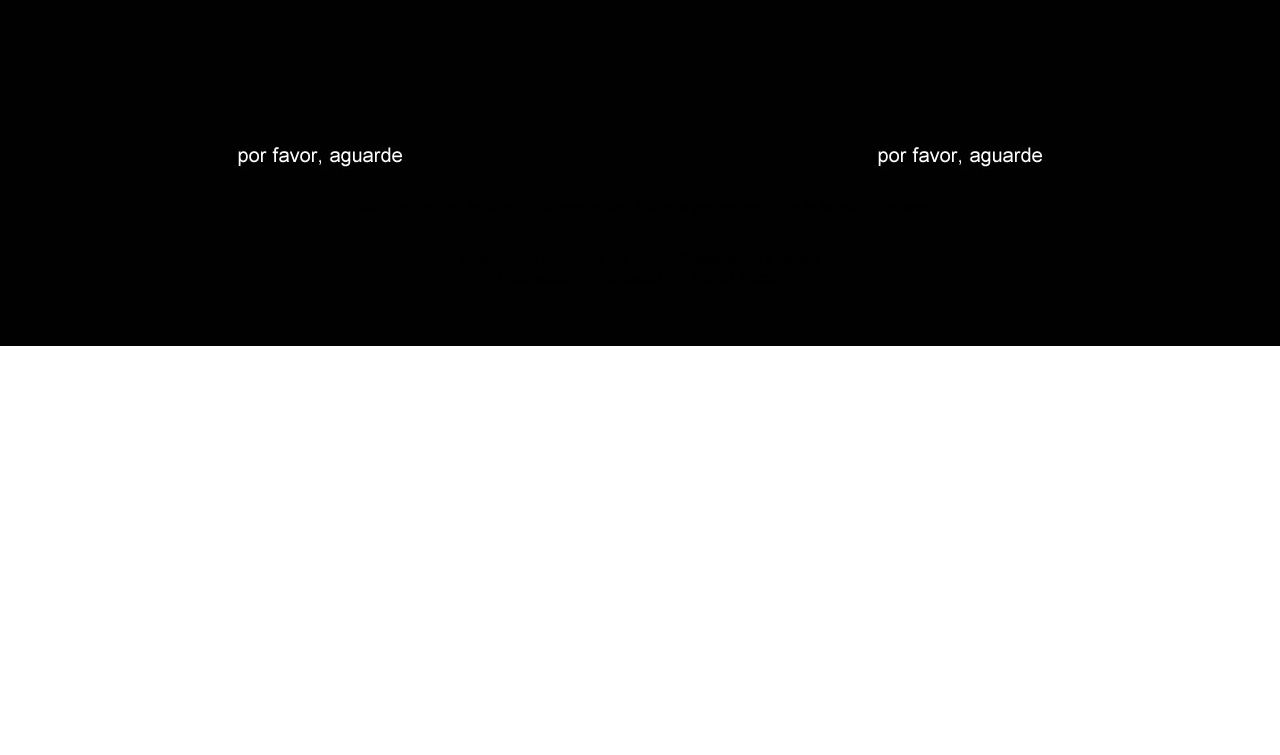
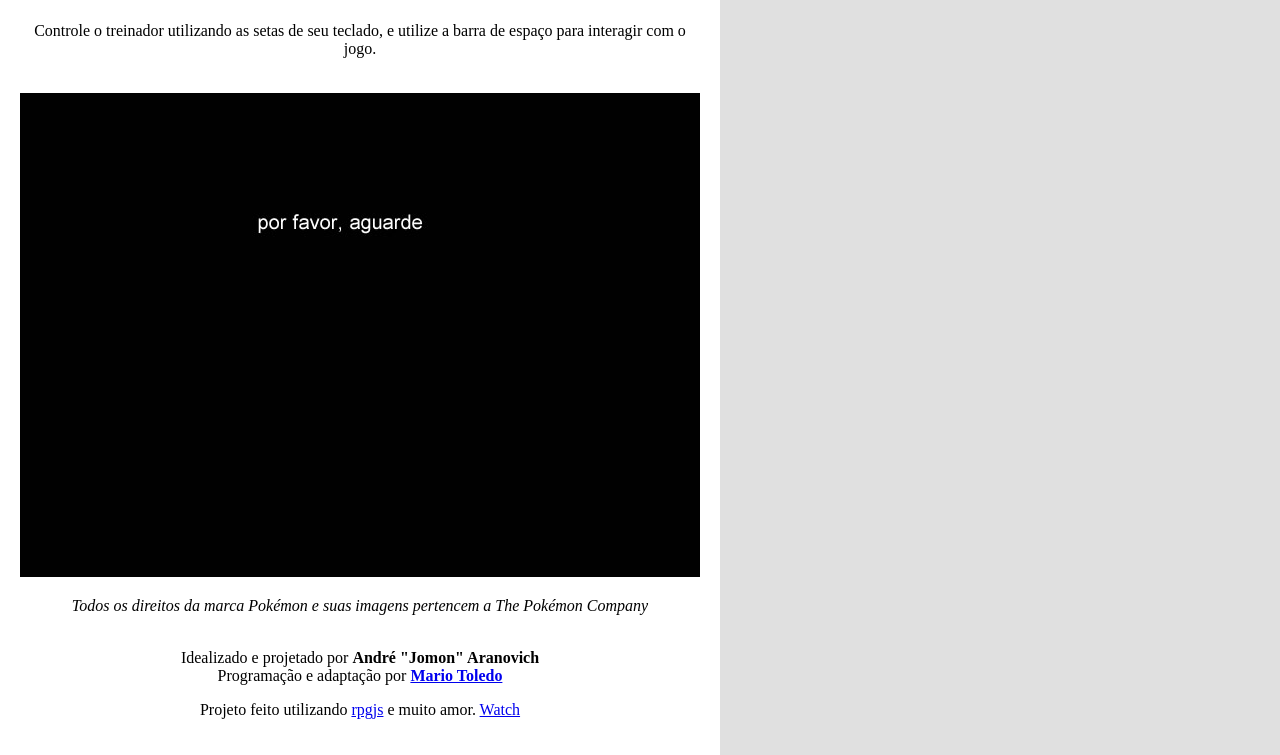
Before and after one commit to AndreJomon/pokemon-20th-timeline, a website: page index.html in a window 1280 px wide. Shown: the part 454-1209 px from the top of the page. Before the commit the page ends 800 px from the top, so only its background shows below. Drawn offline with Linux system fonts and the light colour scheme.

Commit message:
changes do page

```diff
--- a/index.html
+++ b/index.html
@@ -4,7 +4,37 @@
 
 	<meta charset="utf-8">
 	<meta name="viewport" content="width=device-width, user-scalable=no, minimum-scale=1.0, maximum-scale=1.0">
-	<title></title>
+	<title>20 anos de Pokémon: Timeline Interativa</title>
+    <meta http-equiv="X-UA-Compatible" content="IE=edge">
+
+	<meta name="description" content="Acompanhe a trajetória da franquia Pokémon da melhor forma possível: jogando!">
+    <meta name="author" content="Mario Toledo">
+    <meta name="keywords" content="pokémon, timeline, interativa" />
+
+	<meta itemprop="name" content="20 anos de Pokémon: Timeline Interativa">
+    <meta itemprop="description" content="Acompanhe a trajetória da franquia Pokémon da melhor forma possível: jogando!">
+    <meta itemprop="image" content="metaPokemonTimeline.jpg">
+
+    <!-- Twitter Card data -->
+    <meta name="twitter:card" content="summary_large_image">
+    <meta name="twitter:title" content="20 anos de Pokémon: Timeline Interativa">
+    <meta name="twitter:description" content="Acompanhe a trajetória da franquia Pokémon da melhor forma possível: jogando!">
+    <meta name="twitter:creator" content="@mario_toledo">
+    <meta name="twitter:image:src" content="metaPokemonTimeline.jpg">
+    <!-- Open Graph data -->
+    <meta property="og:title" content="20 anos de Pokémon: Timeline Interativa" />
+    <meta property="og:type" content="article" />
+    <meta property="og:url" content="https://mariotoledo.github.io/Pokemon20thTimeline/" />
+    <meta property="og:image" content="metaPokemonTimeline.jpg" />
+    <meta property="og:image:width" content="640" />
+    <meta property="og:image:height" content="360" />
+    <meta property="og:description" content="Acompanhe a trajetória da franquia Pokémon da melhor forma possível: jogando!" />
+    <meta property="og:site_name" content="N-Party" />
+
+    <meta property="article:tag" content="pokémon, timeline, interativa" />
+
+    <meta property="article:author" content="mariotoledo12" />
+
 	<script src="rpgjs/canvasengine.min.js"></script>
 	<script src="rpgjs/rpgjs.min.js"></script>
 	<script src="plugins/gamepad.js"></script>
@@ -17,13 +47,21 @@
 		padding: 0;
 		margin: 0;
 		overflow: hidden;
-		background-image: url('Graphics/Pictures/aguarde.jpg');
 		font-family: "RPG"!important;
 		text-align: center;
+		background-color: #E0E0E0;
+		font-family: Helvetica, Arial;
+	}
+
+	.wrapper{
+		background-color: #FFF;
+		max-width: 680px;
+		padding: 20px;
 	}
 
 	#game{
 		margin: 20px auto;
+		background-image: url('Graphics/Pictures/aguarde.jpg');
 	}
 
     html{
@@ -72,12 +110,14 @@
  </head>
   <body style="font-family: 'RPG'">
   	<div class="wrapper">
+  		<img src="metaPokemonTimeline.jpg" style="width: 100%" />
   		<h1>20 anos de Pokémon: Timeline Interativa</h1>
   		<p style="padding: 15px 0px">Controle o treinador utilizando as setas de seu teclado, e utilize a barra de espaço para interagir com o jogo.</p>
 		<div id="game"><canvas id="canvas" width="640" height="480" autofocus="autofocus"></canvas></div>
 		<i>Todos os direitos da marca Pokémon e suas imagens pertencem a The Pokémon Company</i><br/><br />
-            <p>Idealizado e projetado por <b>André "Jomon" Aranovich</b><br />Programação e adaptação por <b>Mario Toledo</b></p>
-            <p></p>
+            <p>Idealizado e projetado por <b>André "Jomon" Aranovich</b><br />Programação e adaptação por <b><a href="https://github.com/mariotoledo">Mario Toledo</a></b></p>
+            <p>Projeto feito utilizando <a href="http://rpgjs.com/">rpgjs</a> e muito amor. <!-- Place this tag where you want the button to render. -->
+<a class="github-button" href="https://github.com/mariotoledo/Pokemon20thTimeline" data-icon="octicon-eye" data-style="mega" data-count-href="/mariotoledo/Pokemon20thTimeline/watchers" data-count-api="/repos/mariotoledo/Pokemon20thTimeline#subscribers_count" data-count-aria-label="# watchers on GitHub" aria-label="Watch mariotoledo/Pokemon20thTimeline on GitHub">Watch</a></p>
 	</div>
 	<script>
 
@@ -96,5 +136,7 @@
             }
         }, false);
 </script>
+<!-- Place this tag in your head or just before your close body tag. -->
+<script async defer src="https://buttons.github.io/buttons.js"></script>
   </body>
 </html>
```
